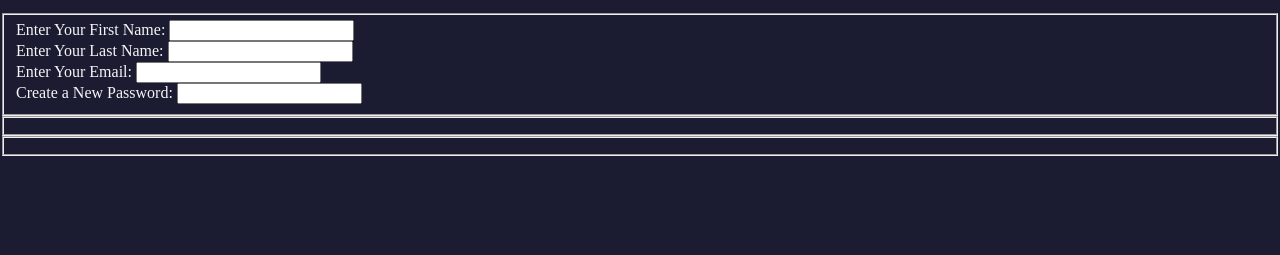
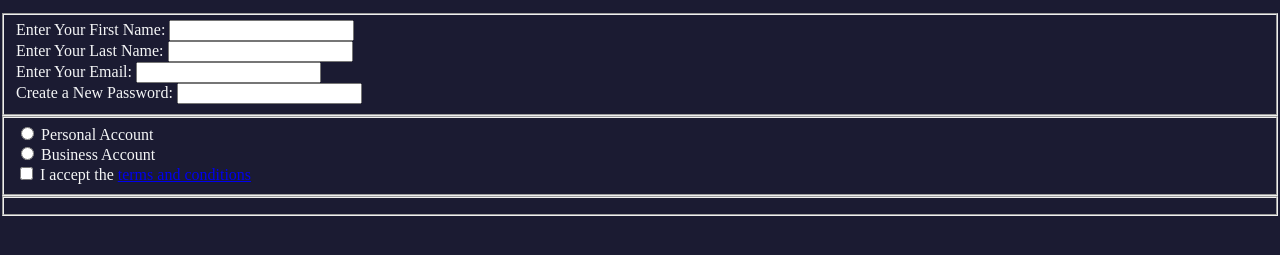
Before and after one commit to onemore8762/Registration-Form, a plain HTML site: page index.html in a window 1280 px wide. Shown: the part 119-374 px from the top of the page. Drawn offline with Linux system fonts and the light colour scheme.

Commit message:
add new fieldset

```diff
--- a/index.html
+++ b/index.html
@@ -19,7 +19,12 @@
             <label>Create a New Password: <input type="password" pattern="[a-z0-5]{8,}" required /></label>
         </fieldset>
         <fieldset>
-
+            <label><input type="radio" name="account-type" /> Personal Account</label>
+            <label><input type="radio" name="account-type" /> Business Account</label>
+            <label>
+                <input type="checkbox" required /> I accept the
+                <a href="#">terms and conditions</a>
+            </label>
         </fieldset>
         <fieldset>
 
```
